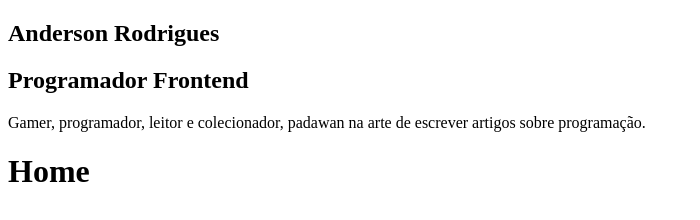
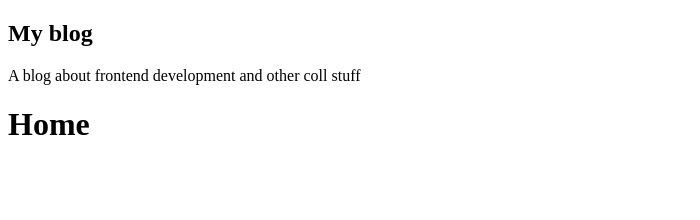
Before and after one commit to anddersonrds/my-blog, a Gatsby site: page / in a window 1280 px wide. Shown: the whole page, without its empty margins (0-700 px from the left). Built offline with nearby package versions, Linux system fonts and the light colour scheme; Gatsby itself is replaced by a stand-in of ours.

Commit message:
get Metadatas with graphql

```diff
--- a/src/components/Profile/index.tsx
+++ b/src/components/Profile/index.tsx
@@ -1,13 +1,38 @@
 import React from 'react';
+import { useStaticQuery, graphql } from 'gatsby';
 
 import * as S from './styles';
 
-const Profile = () => (
-  <S.Wrapper>
-    <h1>Anderson Rodrigues</h1>
-    <h2>Programador Frontend</h2>
-    <p>Gamer, programador, leitor e colecionador, padawan na arte de escrever artigos sobre programação.</p>
-  </S.Wrapper>
-);
+type MetaDataProps = {
+  title: string;
+  position: string;
+  description: string;
+}
+
+const Profile = () => {
+  const {
+    site: {
+      siteMetadata: { title, position, description },
+    },
+  } = useStaticQuery(graphql`
+    query MySiteMetadata {
+      site {
+        siteMetadata {
+          title
+          position
+          description
+        }
+      }
+    }
+  `);
+
+  return (
+    <S.Wrapper>
+      <h1>{title}</h1>
+      <h2>{position}</h2>
+      <p>{description}</p>
+    </S.Wrapper>
+  );
+}
 
 export default Profile;
```
